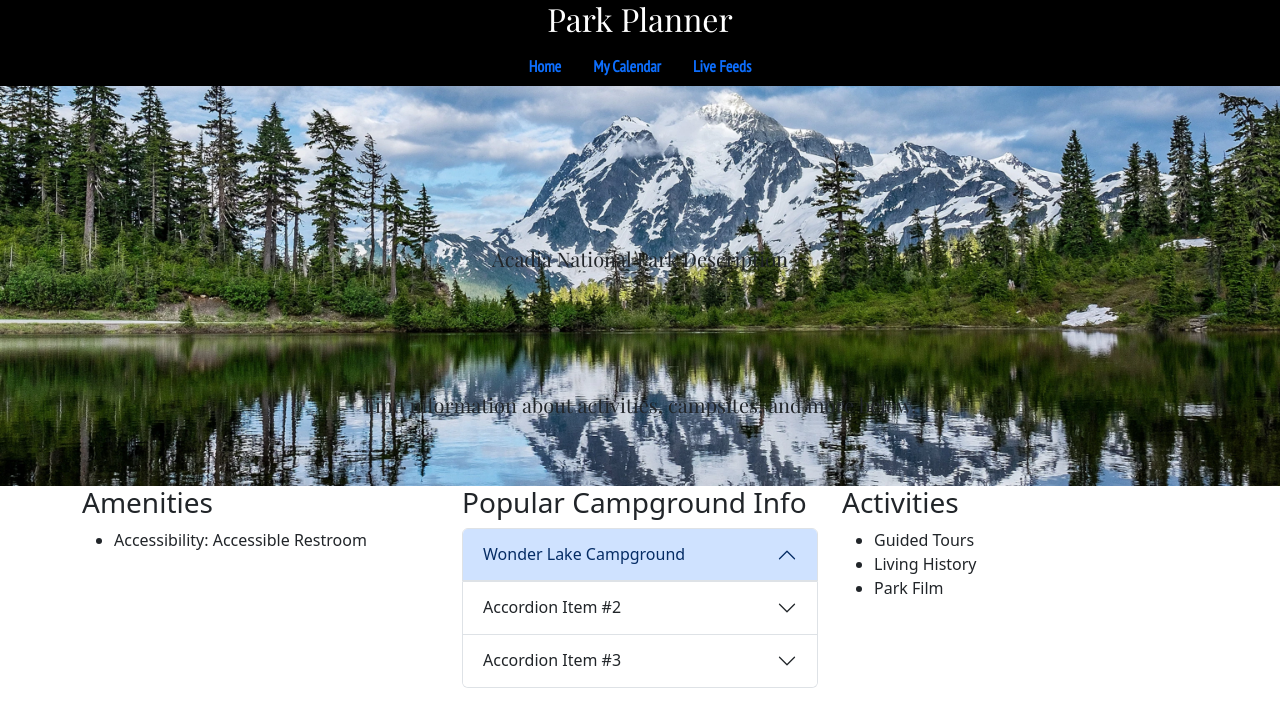
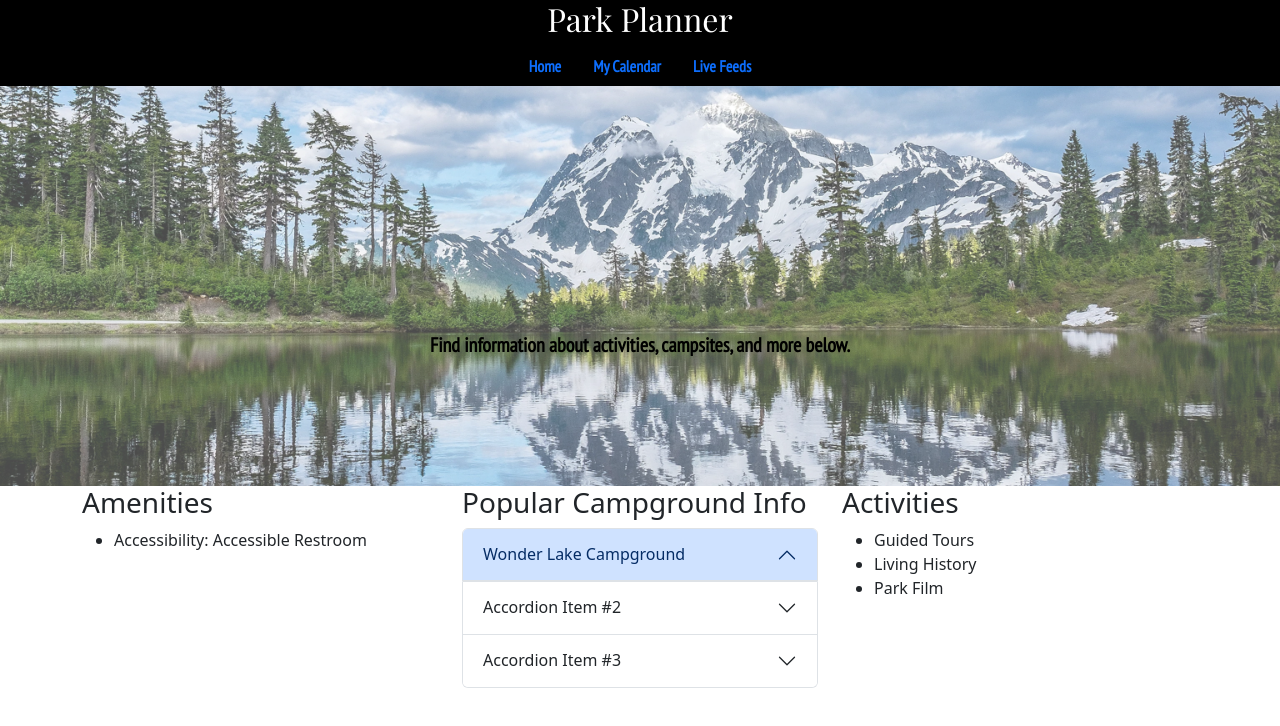
Before and after one commit to anniearcher123/Park-Pioneer, a React (Create React App) app in the folder Capstone/: page /parks/1 in a window 1280 px wide. Shown: the top 726 px of the page. Built offline with nearby package versions, Linux system fonts and the light colour scheme; a web font is replaced by a local one.

Commit message:
Fixed background image CSS

```diff
--- a/Capstone/src/App.css
+++ b/Capstone/src/App.css
@@ -55,22 +55,41 @@ h2 {
 
 .jumbotron {
   display: grid;
-  background-image: url("./images/north-cascades-national-park-picture-lake-mount-shuksan_4x3.webp");
+  position: relative;
   min-height: 50vh;
   max-width: 100%;
-  background-repeat: no-repeat;
-  align-items: center;
-  background-position: center center;
-  background-size: 100%;
   text-align: center;
   font-family: 'Playfair Display', serif;
   font-weight: bolder;
+  color: black;
 }
 
 .jumbotron::before {
-  background: inherit;
-  -webkit-filter: blur(2px);
-  filter: blur(2px);
+  content: "";
+  background: url("./images/north-cascades-national-park-picture-lake-mount-shuksan_4x3.webp");
+  background-repeat: no-repeat;
+  background-position: center center;
+  align-items: center;
+  background-size: 100%;
+  opacity: 0.7;
+  top: 0;
+  bottom: 0;
+  left: 0;
+  right: 0;
+  position: absolute;
+  z-index: -1;
+}
+
+#park-info {
+  font-family: 'PT Sans Narrow', sans-serif;
+  color: black;
+  font-weight: bolder;
+}
+
+#more-info {
+  font-family: 'PT Sans Narrow', sans-serif;
+  color: black;
+  font-weight: bolder;
 }
 
 .content {
--- a/Capstone/src/containers/park-page-header.js
+++ b/Capstone/src/containers/park-page-header.js
@@ -1,11 +1,11 @@
-import React, { useState } from "react";
+import React, { useContext, useState } from "react";
 import { AppContext } from "../context/context";
 
 
 const ParkHeader = () => {
 
-    const [selectedPark] = useState(AppContext)
-    console.log("Test:", selectedPark)
+    const {selectedPark} = useContext(AppContext)
+    console.log(selectedPark)
 
 
         return(
@@ -25,9 +25,9 @@ const ParkHeader = () => {
                     </ul>
                 </div>
                 <div className="jumbotron">
-                    <h1 className="display-4">{selectedPark.fullName}</h1>
-                    <p className="lead">Acadia National Park Description</p>
-                    <p className="lead">Find information about activities, campsites, and more below.</p>
+                    <h1 className="display-4">{selectedPark?.fullName}</h1>
+                    <p className="lead" id="park-info">{selectedPark?.description}</p>
+                    <p className="lead" id="more-info">Find information about activities, campsites, and more below.</p>
                 </div>
 
             </div>
--- a/Capstone/src/containers/parks-list.js
+++ b/Capstone/src/containers/parks-list.js
@@ -5,8 +5,8 @@ import { AppContext} from "../context/context";
 
 
 const ParksList = () => {
-    const [nationalParkList, setNationalParkList] = useState(AppContext);
-    const [selectedPark, setSelectedPark] = useState(AppContext)
+    const {nationalParkList, setNationalParkList} = useContext(AppContext);
+    const {selectedPark, setSelectedPark} = useContext(AppContext)
 
 
     useEffect(() => {
@@ -34,7 +34,7 @@ function filterPark(thiscode) {
         }
 
     })
-    setSelectedPark(singlePark);
+    setSelectedPark(singlePark[0]);
     console.log("Selected Park:", singlePark);
 }
 
```
